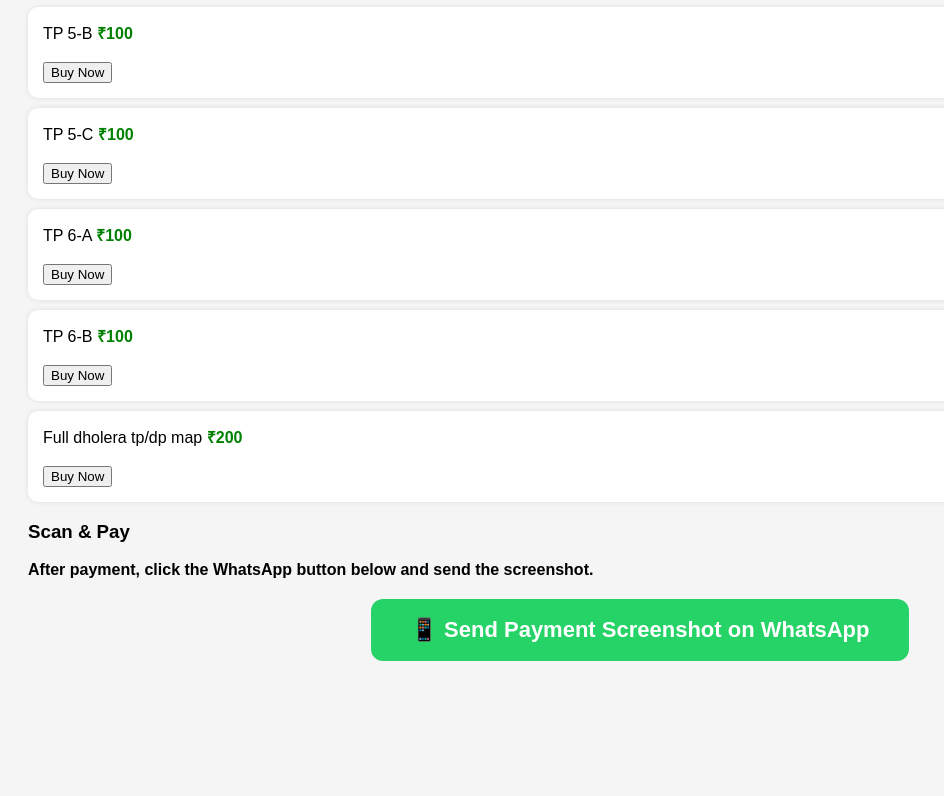
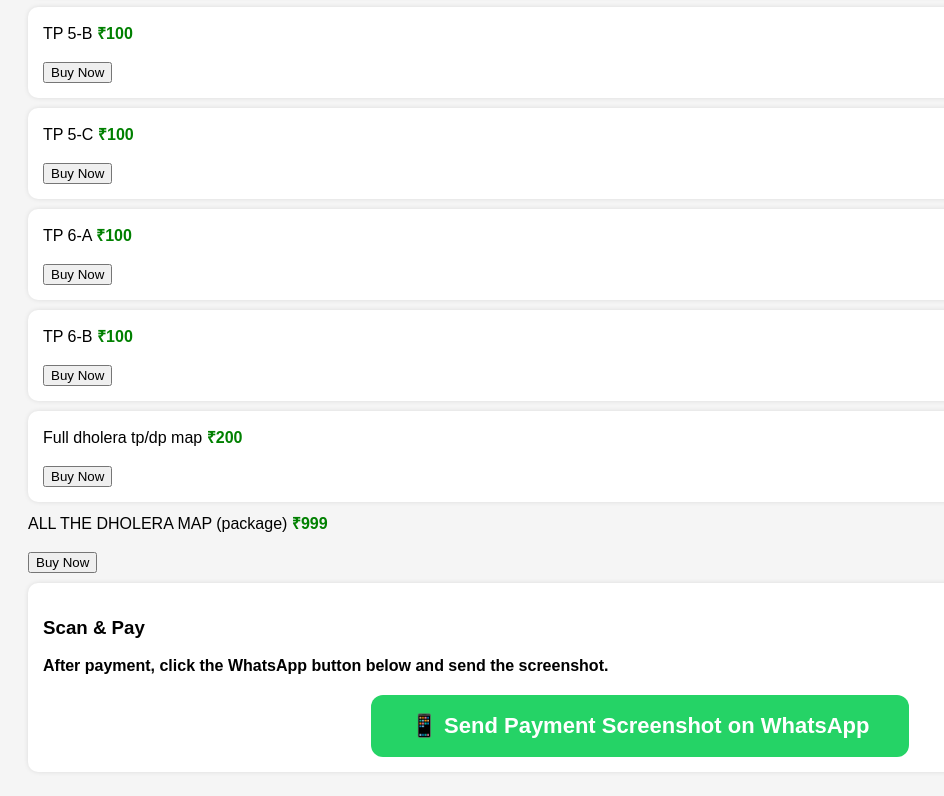
Before and after one commit to advaitdevmurari77-cpu/DHOLERA-MAPS, a plain HTML site: page index.html in a window 1280 px wide. Shown: the part 1247-2043 px from the top of the page, without its empty margins (0-944 px from the left). Before the commit the page ends 1936 px from the top, so only its background shows below. Drawn offline with Linux system fonts and the light colour scheme.

Commit message:
Update index.html

```diff
--- a/index.html
+++ b/index.html
@@ -140,6 +140,14 @@ Full dholera tp/dp map <span class="price">₹200</span>
 </a>
 </div></div>
 
+ALL THE DHOLERA MAP (package) <span class="price">₹999</span>
+<br><br>
+<a href="payment.html">
+<button>Buy Now</button>
+</a>
+</div></div>
+<div class="card">
+
 <h3>Scan & Pay</h3>
 
 
```
